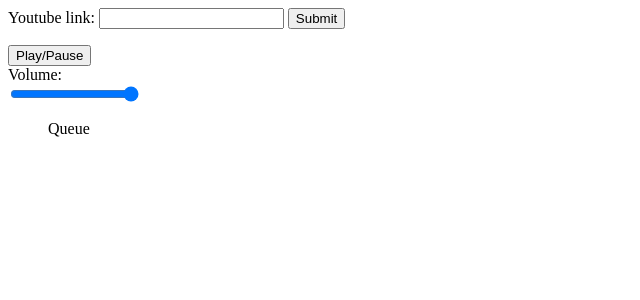
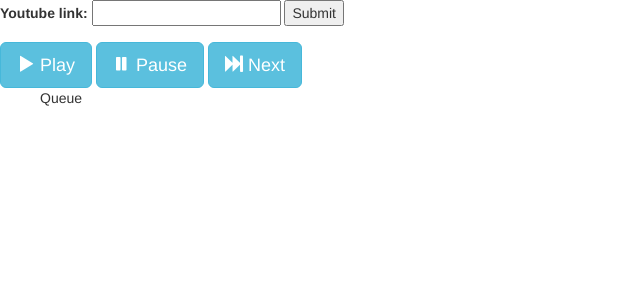
Before and after one commit to thyjukki/tik-guildroom-app, a Django app: page / in a window 1280 px wide. Shown: the top 300 px of the page, without its empty margins (0-640 px from the left). Run offline with Django 3.2, Linux system fonts and the light colour scheme; data that the repository does not hold is empty; some libraries are stand-ins or nearby versions.

Commit message:
buttons for play, pause, next. Refreshing queue

```diff
--- a/guildroom/tikplay/templates/add_song.html
+++ b/guildroom/tikplay/templates/add_song.html
@@ -1,4 +1,36 @@
 {% extends "base_generic.html" %}
+{% load static %}
+
+{% block javascript %}
+<script>
+    function refreshView() {
+
+        $.getJSON("{% url 'api-queue' %}", function( data ) {
+            $("#songList").empty();
+            $.each( data, function( i ) {
+                song = data[i].fields;
+                $("#songList").append( "<li>" + song.title + "</li>" );
+            });
+        });
+    }
+
+    $("#playButton").click(function () {
+        $.get("{% url 'api-play' %}");
+    });
+
+    $("#pauseButton").click(function () {
+        $.get("{% url 'api-pause' %}");
+    });
+
+    $("#nextButton").click(function () {
+        $.get("{% url 'api-pop' %}");
+        refreshView();
+    });
+
+    var interval = setInterval(refreshView, 5000);
+</script>
+{% endblock %}
+
 {% block content %}
 <div>
     <form method="post">
@@ -11,23 +43,20 @@
         <input type="submit" value="Submit" />
     </form>
 </div>
-<div class="container">
-    <button onclick="">
-        <i class="glyphicon glyphicon-play"></i>
-        Play/Pause
+<div class="controls">
+    <button id="playButton" class="btn btn-info btn-lg">
+        <span class="glyphicon glyphicon-play"></span> Play
     </button>
-
-    <div class="volbox">
-        Volume:<br/>
-        <input id="volume" type="range" min="0" max="100" value="100" step="5">
-    </div>
-
-    <div id="equalizer" style="margin-top: 10px"></div>
-
+    <button id="pauseButton" class="btn btn-info btn-lg">
+        <span class="glyphicon glyphicon-pause"></span> Pause
+    </button>
+    <button id="nextButton" class="btn btn-info btn-lg">
+        <span class="glyphicon glyphicon-fast-forward"></span> Next
+    </button>
 </div>
 <div>
     <ul>Queue</ul>
-    <ul>
+    <ul id="songList">
     {% for song in song_list %}
         <li>{{ song }}</li>
     {% endfor %}
--- a/guildroom/tikplay/templates/base_generic.html
+++ b/guildroom/tikplay/templates/base_generic.html
@@ -1,9 +1,16 @@
 <html>
-<head><title>Tik Play</title></head>
+<head>
+    <title>Tik Play</title>
+    <meta name="viewport" content="width=device-width, initial-scale=1">
+    <link rel="stylesheet" href="https://maxcdn.bootstrapcdn.com/bootstrap/3.3.7/css/bootstrap.min.css">
+</head>
 
 <body>
 
 {% block content %}{% endblock %}
 
+<script src="https://ajax.googleapis.com/ajax/libs/jquery/3.3.1/jquery.min.js"></script>
+<script src="https://maxcdn.bootstrapcdn.com/bootstrap/3.3.7/js/bootstrap.min.js"></script>
+{% block javascript %}{% endblock %}
 </body>
 </html>
```
